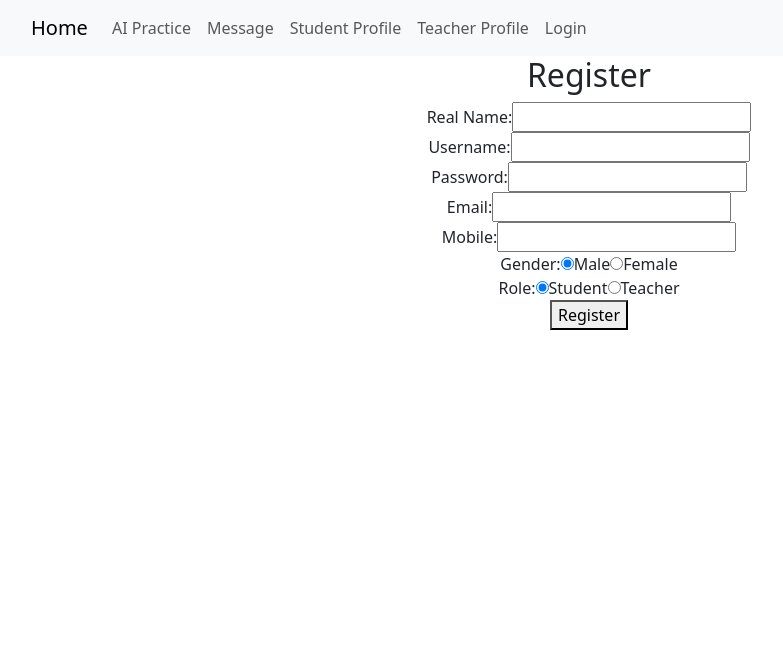
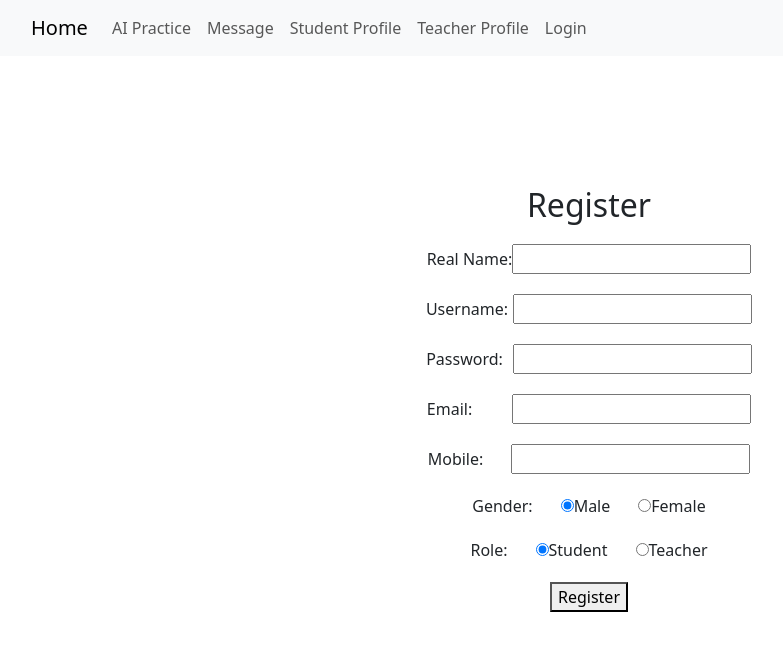
Before and after one commit to 11shiyu/5620_SmartEDHub, a React (Create React App) app in the folder smarthub/: page /Register in a window 1280 px wide. Shown: the top 650 px of the page, without its empty margins (51-834 px from the left). Built offline with nearby package versions, Linux system fonts and the light colour scheme.

Commit message:
register

```diff
--- a/smarthub/src/containers/Login.js
+++ b/smarthub/src/containers/Login.js
@@ -1,6 +1,6 @@
 import React, { Component } from 'react';
 import { Link } from 'react-router-dom';
-import { useHistory } from 'react-router-dom';
+//import { useHistory } from 'react-router-dom';
 //import axios from '../axiosConfig';
 
 class Login extends Component {
@@ -52,9 +52,9 @@ class Login extends Component {
         .then(response => response.json())
         .then(data => {
           console.log(data);
-          sessionStorage.setItem("tokenStr", res.data.obj.tokenHead+res.data.obj.token);
-          const history = useHistory();
-          history.push('/Home');
+          sessionStorage.setItem("tokenStr", data.data.tokenHead+data.data.token);
+          // const history = useHistory();
+          // history.push('/Home');
         })
         .catch(error => {
           console.error('请求失败', error);
@@ -75,7 +75,7 @@ class Login extends Component {
         display: 'flex',
         justifyContent: 'center',
         alignItems: 'center',
-        marginTop: '200px',
+        marginTop: '20px',
     };
     const passwordCont = {
         position: 'relative',
@@ -102,6 +102,7 @@ class Login extends Component {
 
     return (
       <div style={loginCont}>
+        <h2 style={{marginTop:"180px"}}>Login</h2>
         <div style={usernameCont}>
           <label style={{marginRight: '20px'}}>Username:</label>
           <input type="text" value={this.state.username} onChange={this.handleUsernameChange} />
--- a/smarthub/src/containers/Register.js
+++ b/smarthub/src/containers/Register.js
@@ -21,7 +21,34 @@ class Register extends Component {
 
   handleSubmit = (e) => {
     e.preventDefault();
+    if(this.state.role == "student"){
+      fetch('http://localhost:8090/studentRegister', {
+        method: 'POST', // 指定请求方法为POST
+        headers: {
+          'Content-Type': 'application/json', // 设置请求头部
+        },
+        body: JSON.stringify({
+          "realName": this.state.realName,
+          "username": this.state.username,
+          "password": this.state.password,
+          "email": this.state.email,
+          "mobile": this.state.mobile,
+          "gender": this.state.gender, // 默认性别选择
+        }),
+      })
+        .then(response => response.json())
+        .then(data => {
+          console.log(data);
+
+          // const history = useHistory();
+          // history.push('/Home');
+        })
+        .catch(error => {
+          console.error('请求失败', error);
+        });
+    }
     // 在这里添加注册逻辑，可以将用户输入的数据发送到后端进行注册
+
 
     // 清空表单字段
     this.setState({
@@ -36,9 +63,9 @@ class Register extends Component {
   render() {
     return (
       <div>
-        <h2>Register</h2>
+        <h2 style={{marginTop:'130px'}}>Register</h2>
         <form onSubmit={this.handleSubmit}>
-          <div>
+          <div className='formCont' style={{marginTop:"20px"}}>
             <label>Real Name:</label>
             <input
               type="text"
@@ -47,43 +74,47 @@ class Register extends Component {
               onChange={this.handleInputChange}
             />
           </div>
-          <div>
+          <div style={{marginTop:"20px"}}>
             <label>Username:</label>
             <input
               type="text"
               name="username"
               value={this.state.username}
               onChange={this.handleInputChange}
+              style={{marginLeft:"5px"}}
             />
           </div>
-          <div>
+          <div style={{marginTop:"20px"}}>
             <label>Password:</label>
             <input
               type="password"
               name="password"
               value={this.state.password}
               onChange={this.handleInputChange}
+              style={{marginLeft:"10px"}}
             />
           </div>
-          <div>
+          <div style={{marginTop:"20px"}}>
             <label>Email:</label>
             <input
               type="email"
               name="email"
               value={this.state.email}
               onChange={this.handleInputChange}
+              style={{marginLeft:"40px"}}
             />
           </div>
-          <div>
+          <div style={{marginTop:"20px"}}>
             <label>Mobile:</label>
             <input
               type="text"
               name="mobile"
               value={this.state.mobile}
               onChange={this.handleInputChange}
+              style={{marginLeft:"28px"}}
             />
           </div>
-          <div>
+          <div style={{marginTop:"20px"}}>
             <label>Gender:</label>
             <input
               type="radio"
@@ -91,6 +122,7 @@ class Register extends Component {
               value="male"
               checked={this.state.gender === 'male'}
               onChange={this.handleInputChange}
+              style={{marginLeft:"28px"}}
             />
             <span>Male</span>
             <input
@@ -99,10 +131,11 @@ class Register extends Component {
               value="female"
               checked={this.state.gender === 'female'}
               onChange={this.handleInputChange}
+              style={{marginLeft:"28px"}}
             />
             <span>Female</span>
           </div>
-          <div>
+          <div style={{marginTop:"20px"}}>
             <label>Role:</label>
             <input
               type="radio"
@@ -110,6 +143,7 @@ class Register extends Component {
               value="student"
               checked={this.state.role === 'student'}
               onChange={this.handleInputChange}
+              style={{marginLeft:"28px"}}
             />
             <span>Student</span>
             <input
@@ -118,10 +152,11 @@ class Register extends Component {
               value="teacher"
               checked={this.state.role === 'teacher'}
               onChange={this.handleInputChange}
+              style={{marginLeft:"28px"}}
             />
             <span>Teacher</span>
           </div>
-          <button type="submit">Register</button>
+          <button type="submit" style={{marginTop:"20px"}}>Register</button>
         </form>
       </div>
     );
```
